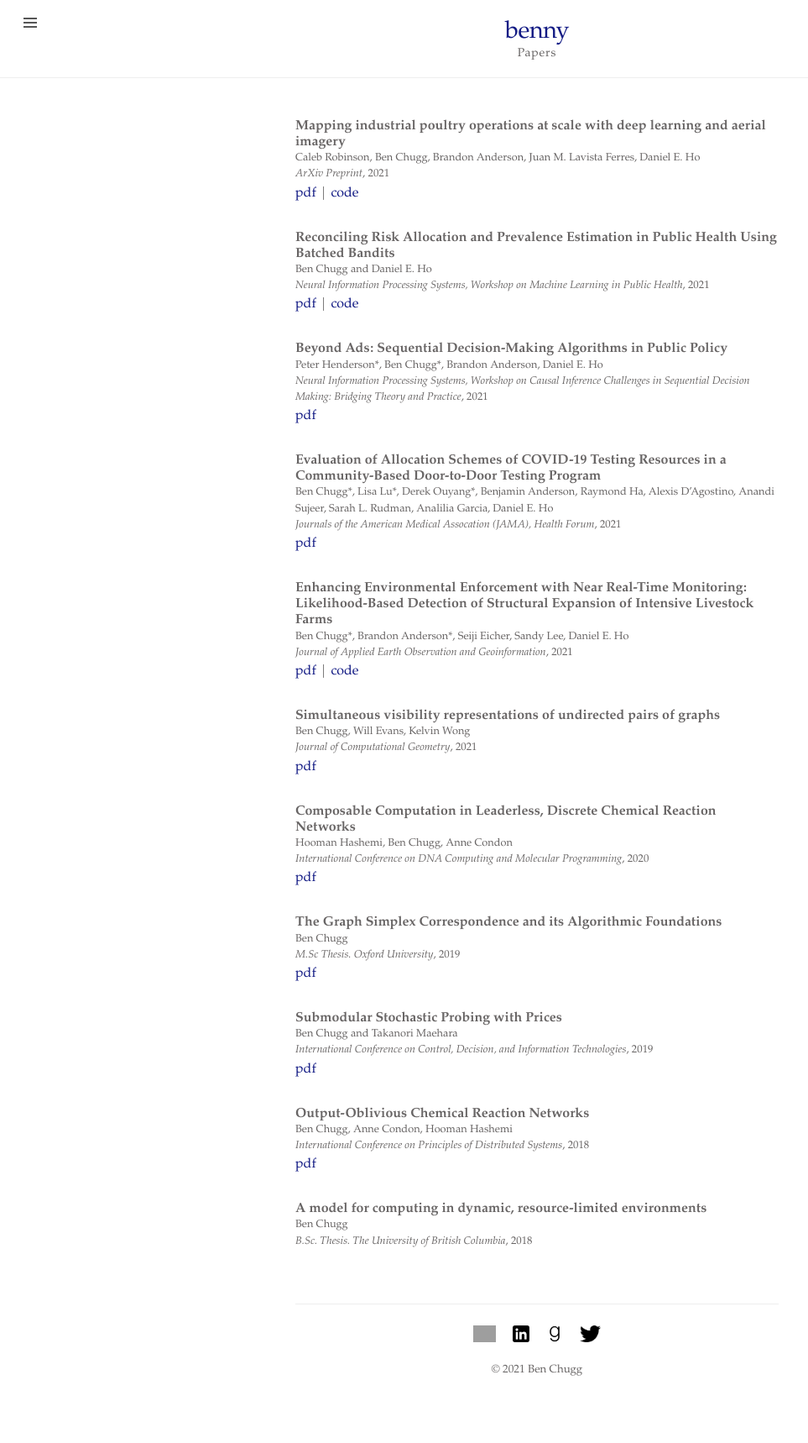
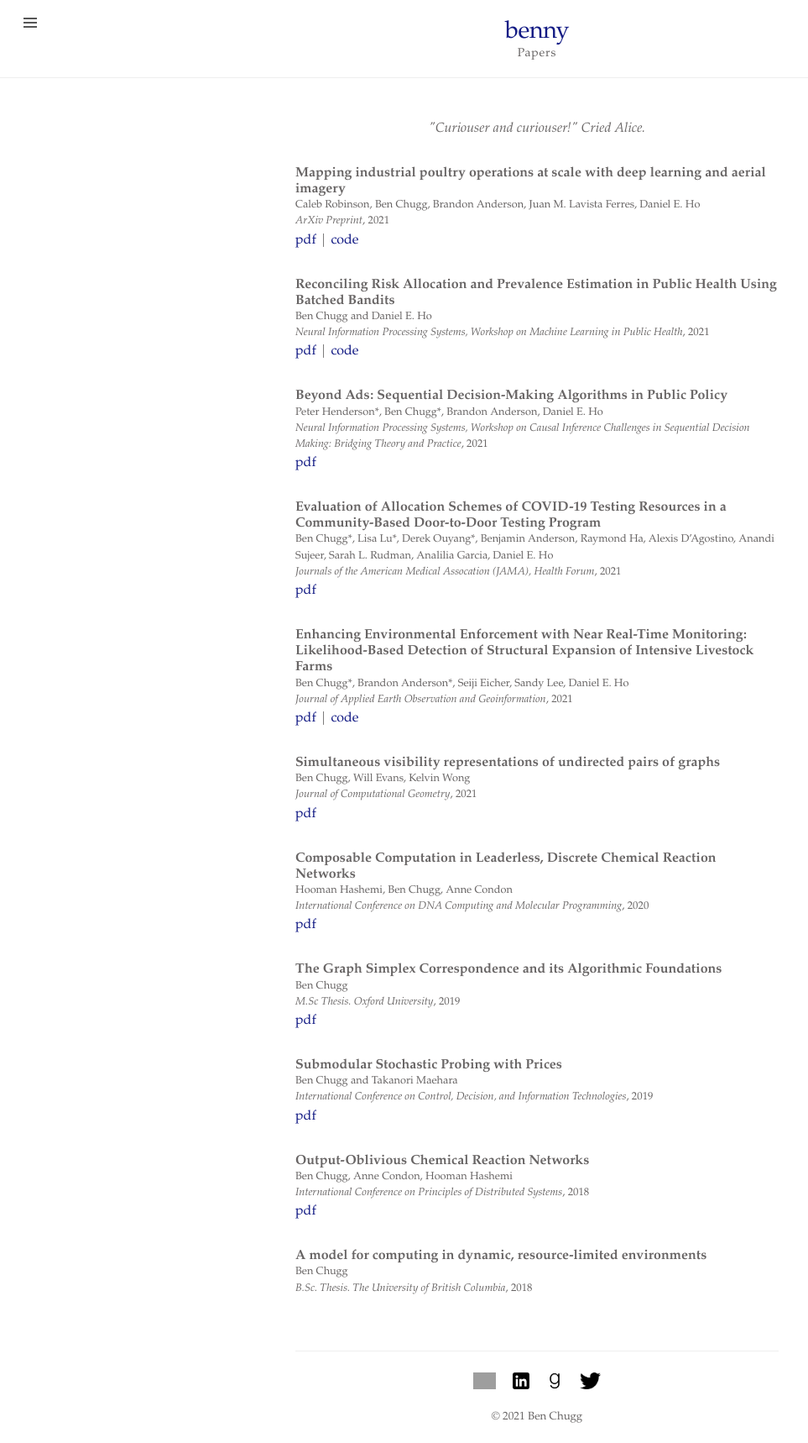
Before and after one commit to bchugg/bchugg.github.io, a Jekyll site: the page built from papers.md, in a window 1280 px wide. Shown: the whole page at 84% size, without its empty margins (0-963 px from the left). Built offline with Jekyll 4.4.1, drawn with Linux system fonts in a browser that asks for light colours; before the commit the page ends 1662 px from its top, so only the background shows below that; grey boxes are pictures that could not be loaded.

Commit message:
curiouser and curiouser

```diff
--- a/_includes/head.html
+++ b/_includes/head.html
@@ -55,6 +55,9 @@
   <!-- Icons -->
   <link rel="apple-touch-icon-precomposed" sizes="180x180" href="{{ site.baseurl }}/assets/favicon.ico" />
   <link rel="shortcut icon" href="{{ site.baseurl }}/assets/favicon.ico" />
+  <link rel=”apple-touch-icon” sizes="114×114" href="{{ site.baseurl }}/assets/favicon.ico" />
+  <link rel=”apple-touch-icon” sizes="72×72" href="{{ site.baseurl }}/assets/favicon.ico" />
+  <link rel=”apple-touch-icon” href="{{ site.baseurl }}/assets/favicon.ico" />
 
   <!-- RSS -->
   <link rel="alternate" type="application/rss+xml" title="RSS" href="{{ directory_url }}/atom.xml" />
--- a/papers.md
+++ b/papers.md
@@ -2,6 +2,10 @@
 layout: page
 title: Papers
 ---
+
+<p style="text-align: center">
+  <em>"Curiouser and curiouser!" Cried Alice.</em>
+</p>
 
 {% assign publications = site.papers | sort: "date" | reverse %}
 {% for pub in publications %}
```
Also changed, not shown: index.md (+1 -2 lines), 6 other files.
